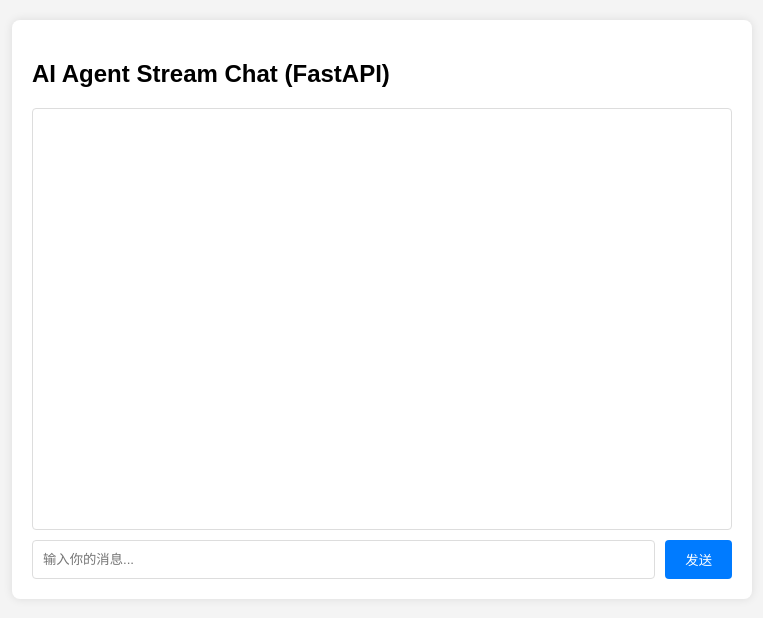
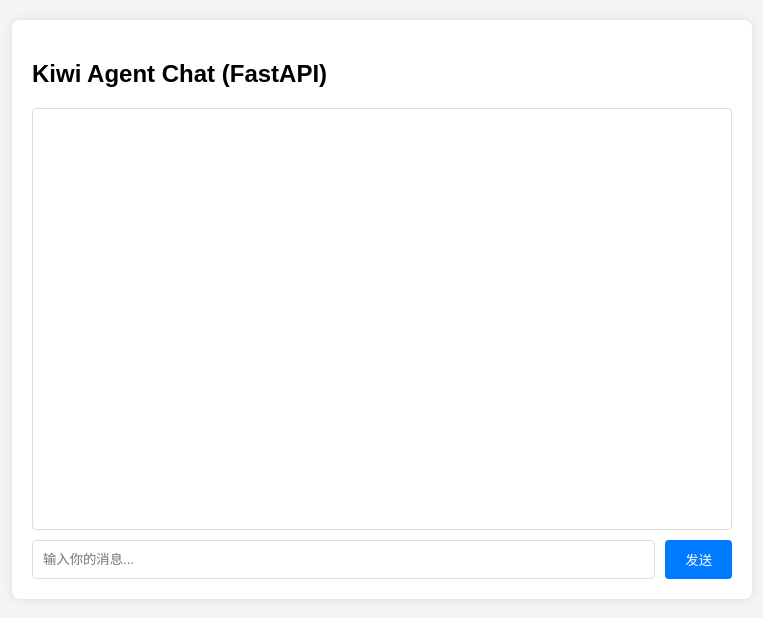
Before and after one commit to carmhuo/kiwi-agent, a website built with Vite: page frontend/src/chat.html in a window 1280 px wide. Shown: the whole page, without its empty margins (258-1021 px from the left). Built offline with nearby package versions, Linux system fonts and the light colour scheme.

Commit message:
branding(frontend): update chat title and add favicon
- Add favicon link to chat.html
- Change page title from "FastAPI Stream Agent Chat" to "Kiwi Agent Chat"
- Update h2 heading to reflect new branding

```diff
--- a/frontend/src/chat.html
+++ b/frontend/src/chat.html
@@ -3,7 +3,8 @@
 <head>
     <meta charset="UTF-8">
     <meta name="viewport" content="width=device-width, initial-scale=1.0">
-    <title>FastAPI Stream Agent Chat</title>
+    <link rel="icon" href="./assets/images/favicon.svg" type="image/x-icon">
+    <title>Kiwi Agent Chat</title>
     <style>
         body {
             font-family: Arial, sans-serif;
@@ -85,7 +86,7 @@
 </head>
 <body>
     <div id="chatContainer">
-        <h2>AI Agent Stream Chat (FastAPI)</h2>
+        <h2>Kiwi Agent Chat (FastAPI)</h2>
         <div id="messages">
             </div>
         <div id="inputArea">
```
